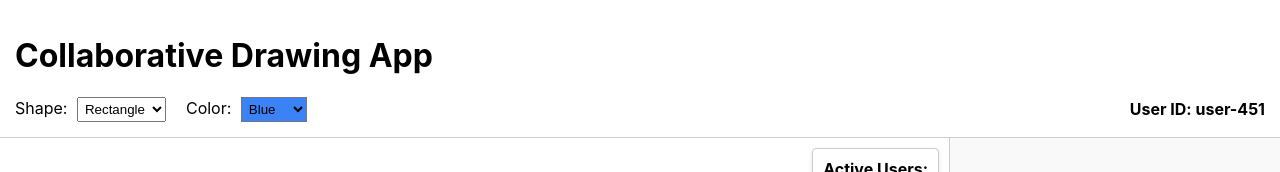
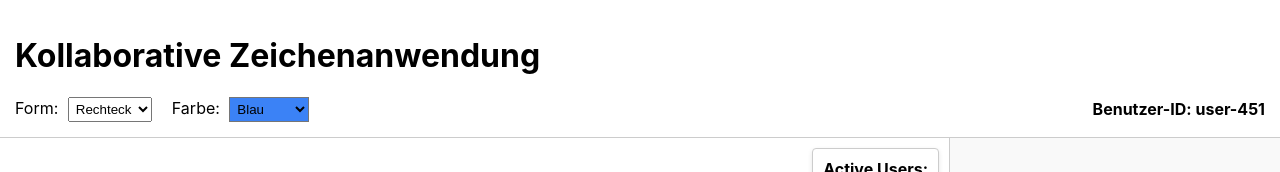
Before and after one commit to denfu80/poc-collaborative-editing, a React (Create React App) app: page / in a window 1280 px wide. Shown: the top 172 px of the page. Built offline with nearby package versions, Linux system fonts and the light colour scheme; no server answers.

Commit message:
Add DrawingContext for global state management
Introduce a context to handle selected shape and color globally across the app. Refactor components (App and Header) to use the new context, simplifying prop drilling and state management. Minor UI text localization changes in Header.

```diff
--- a/src/App.js
+++ b/src/App.js
@@ -5,39 +5,23 @@ import ActivityLog from './components/ActivityLog';
 import ActiveUsers from './components/ActiveUsers';
 import Header from './components/Header';
 import { SocketContext, socket } from './SocketContext';
+import { DrawingProvider, useDrawing } from './DrawingContext';
+
 
 
 function App() {
   // State variables
-  const [events, setEvents] = useState([]);
-  const [selectedShape, setSelectedShape] = useState('rectangle');
-  const [selectedColor, setSelectedColor] = useState('#3B82F6');
   const [isDrawing, setIsDrawing] = useState(false);
   const [currentShape, setCurrentShape] = useState(null);
   const canvasRef = useRef(null);
   const [currentUserId, setUserId] = useState('');
+  const { selectedShape, selectedColor } = useDrawing();
 
   // Initialize Socket.io connection and event listeners
   useEffect(() => {
     const newUserId = 'user-' + Math.floor(Math.random() * 1000);
     setUserId(newUserId);
     socket.emit('user-joined', newUserId);
-
-    // Listen for the initial event log from the server
-    socket.on('init-events', (eventLog) => {
-      setEvents(eventLog);
-    });
-
-    // Receive new events from the server
-    socket.on('new-event', (eventData) => {
-      setEvents(prevEvents => [...prevEvents, eventData]);
-    });
-
-    // Clean-up function to remove event listeners at unmount
-    return () => {
-      socket.off('init-events');
-      socket.off('new-event');
-    };
   }, []);
 
   // Create a new shape and emit the action to the server
@@ -119,14 +103,11 @@ function App() {
 
   return (
       <SocketContext.Provider value={socket}>
+        <DrawingProvider>
           <div className="app-container">
             <div className="controls">
               <Header
                   userId={currentUserId}
-            selectedShape={selectedShape}
-            setSelectedShape={setSelectedShape}
-            selectedColor={selectedColor}
-            setSelectedColor={setSelectedColor}
               />
             </div>
 
@@ -150,10 +131,10 @@ function App() {
 
               <ActivityLog
                   currentUserId={currentUserId}
-            events={events}
               />
             </div>
           </div>
+        </DrawingProvider>
       </SocketContext.Provider>
   );
 }
--- /dev/null
+++ b/src/DrawingContext.js
@@ -0,0 +1,34 @@
+import React, { createContext, useState, useContext } from 'react';
+
+const DrawingContext = createContext({
+    selectedShape: 'rectangle',
+    setSelectedShape: () => {},
+    selectedColor: '#3B82F6',
+    setSelectedColor: () => {}
+});
+
+export function DrawingProvider({ children }) {
+    const [selectedShape, setSelectedShape] = useState('rectangle');
+    const [selectedColor, setSelectedColor] = useState('#3B82F6');
+
+    const value = {
+        selectedShape,
+        setSelectedShape,
+        selectedColor,
+        setSelectedColor
+    };
+
+    return (
+        <DrawingContext.Provider value={value}>
+            {children}
+        </DrawingContext.Provider>
+    );
+}
+
+export function useDrawing() {
+    const context = useContext(DrawingContext);
+    if (!context) {
+        throw new Error('useDrawing must be used within a DrawingProvider');
+    }
+    return context;
+}
--- a/src/components/Header.js
+++ b/src/components/Header.js
@@ -1,40 +1,44 @@
 import React from 'react';
+import { useDrawing } from '../DrawingContext';
 
-const Header = ({userId, selectedShape, setSelectedShape, selectedColor, setSelectedColor}) => (
+function Header({ userId }) {
+    const { selectedShape, setSelectedShape, selectedColor, setSelectedColor } = useDrawing();
 
+    return (
         <div className="header">
-        <h1>Collaborative Drawing App</h1>
+            <h1>Kollaborative Zeichenanwendung</h1>
             <div className="tools">
                 <div>
-                <label>Shape: </label>
+                    <label>Form: </label>
                     <select
                         value={selectedShape}
                         onChange={(e) => setSelectedShape(e.target.value)}
                     >
-                    <option value="rectangle">Rectangle</option>
-                    <option value="circle">Circle</option>
+                        <option value="rectangle">Rechteck</option>
+                        <option value="circle">Kreis</option>
                     </select>
                 </div>
 
                 <div>
-                <label>Color: </label>
+                    <label>Farbe: </label>
                     <select
                         value={selectedColor}
                         onChange={(e) => setSelectedColor(e.target.value)}
-                    style={{backgroundColor: selectedColor, color: selectedColor === '#000000' ? '#FFFFFF' : '#000000'}}
+                        style={{ backgroundColor: selectedColor, color: selectedColor === '#000000' ? '#FFFFFF' : '#000000' }}
                     >
-                    <option value="#3B82F6">Blue</option>
-                    <option value="#EF4444">Red</option>
-                    <option value="#10B981">Green</option>
-                    <option value="#000000">Black</option>
+                        <option value="#3B82F6">Blau</option>
+                        <option value="#EF4444">Rot</option>
+                        <option value="#10B981">Grün</option>
+                        <option value="#000000">Schwarz</option>
                     </select>
                 </div>
 
                 <div className="user-id">
-                <span>User ID: {userId}</span>
+                    <span>Benutzer-ID: {userId}</span>
                 </div>
             </div>
         </div>
     );
+}
 
 export default Header;
```
Lines whose indentation alone changed are shown as unchanged.
